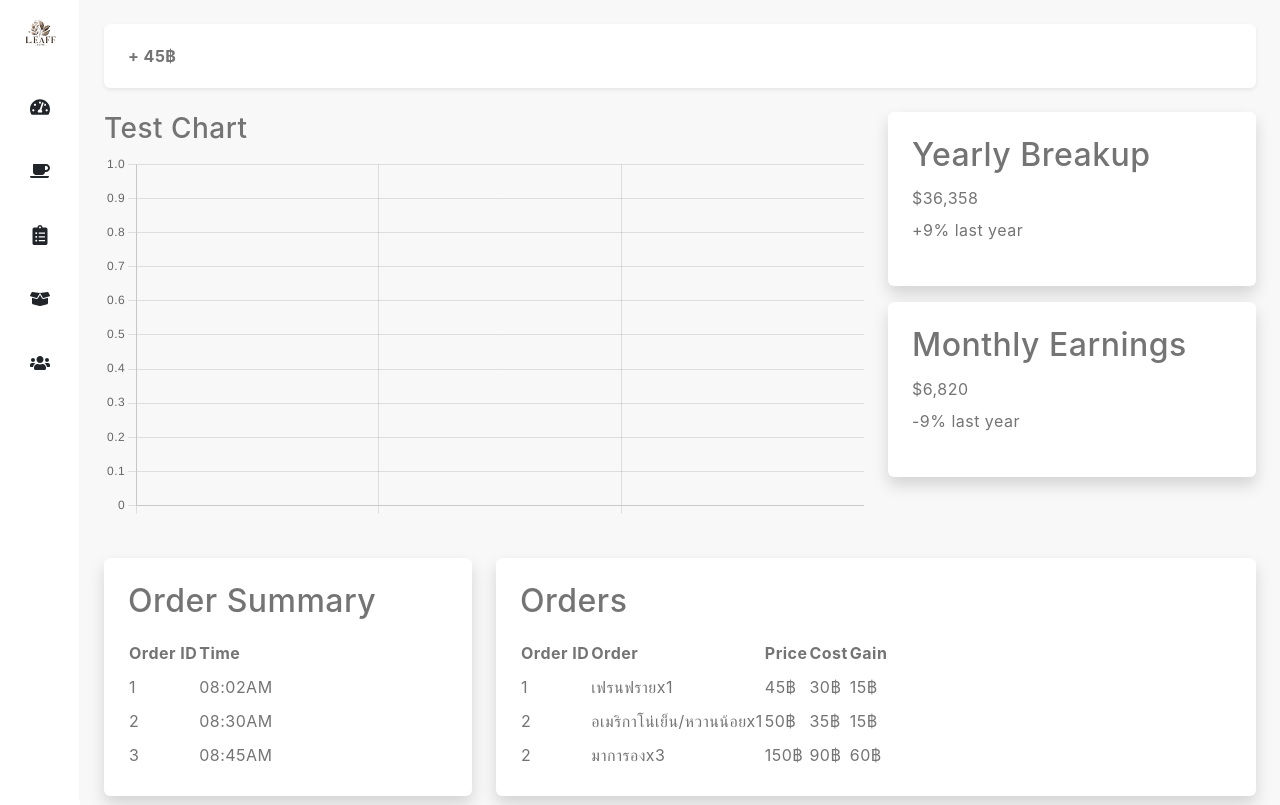
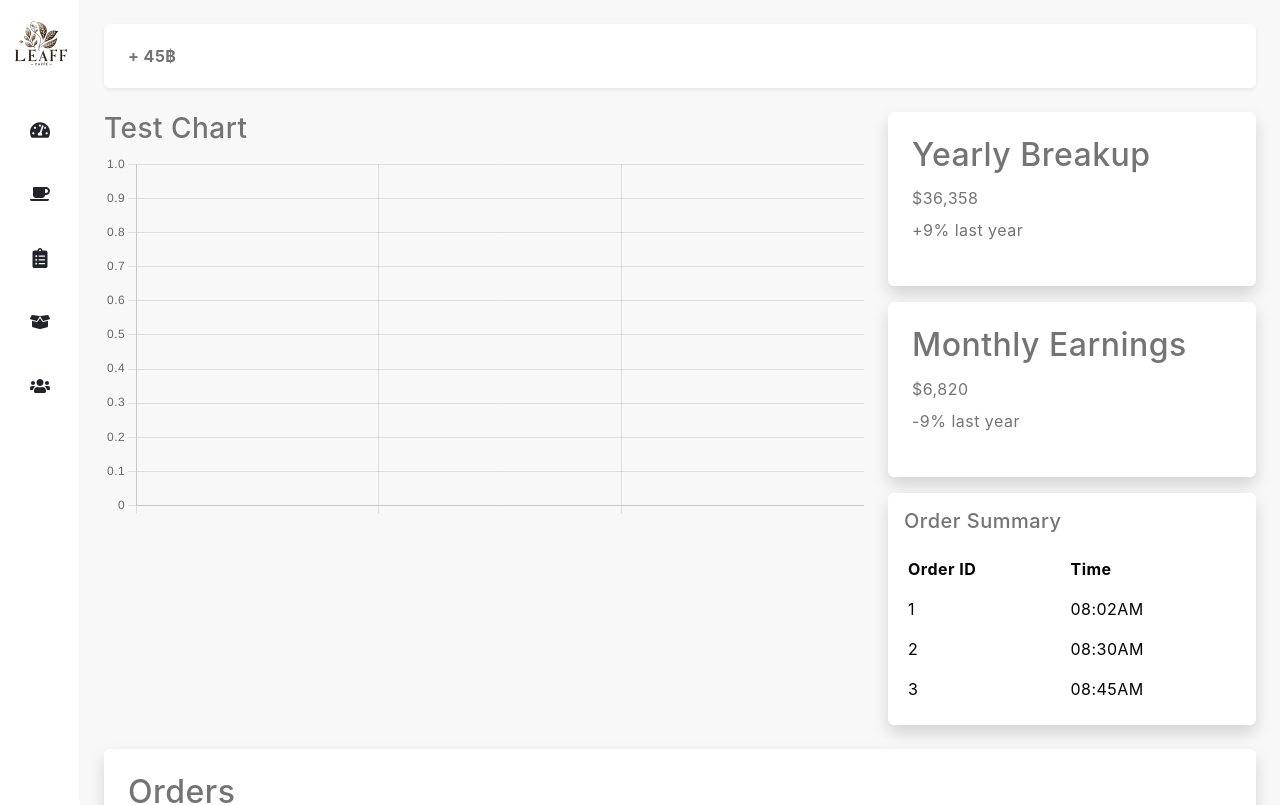
Before and after one commit to imnotppee/coffee-shop-react, a React (Vite) app in the folder frontend/: page /dashboardpage in a window 1280 px wide. Shown: the top 805 px of the page. Built offline with nearby package versions, Linux system fonts and the light colour scheme.

Commit message:
edit some dashboard

```diff
--- a/frontend/src/components/Dashboard/OrderSummary.jsx
+++ b/frontend/src/components/Dashboard/OrderSummary.jsx
@@ -2,19 +2,28 @@ import React from 'react';
 
 const OrderSummary = () => {
   return (
-      <div className="bg-white p-4 rounded shadow">
-        <h2 className="text-sm font-semibold mb-3">Order Summary</h2>
-        <table className="table-auto w-full text-sm">
+    <div className="bg-white rounded shadow p-3 h-100 d-flex flex-column">
+      <h5 className="mb-3">Order Summary</h5>
+      <table className="table table-sm table-borderless mb-0">
         <thead>
-            <tr className="text-left">
+          <tr>
             <th>Order ID</th>
             <th>Time</th>
           </tr>
         </thead>
         <tbody>
-            <tr><td>1</td><td>08:02AM</td></tr>
-            <tr><td>2</td><td>08:30AM</td></tr>
-            <tr><td>3</td><td>08:45AM</td></tr>
+          <tr>
+            <td>1</td>
+            <td>08:02AM</td>
+          </tr>
+          <tr>
+            <td>2</td>
+            <td>08:30AM</td>
+          </tr>
+          <tr>
+            <td>3</td>
+            <td>08:45AM</td>
+          </tr>
         </tbody>
       </table>
     </div>
--- a/frontend/src/components/Sidebar/Sidebar.jsx
+++ b/frontend/src/components/Sidebar/Sidebar.jsx
@@ -17,7 +17,7 @@ const Sidebar = () => {
     >
       {/* โลโก้เล็ก */}
       <div className="mb-4">
-        <img src={logo} alt="Logo" style={{ width: '40px', height: 'auto' }} />
+        <img src={logo} alt="Logo" style={{ width: '70px', height: 'auto' }} />
       </div>
 
       {/* เมนูไอคอนแนวตั้ง */}
--- a/frontend/src/pages/DashboardPage.jsx
+++ b/frontend/src/pages/DashboardPage.jsx
@@ -11,7 +11,7 @@ const DashboardPage = () => {
     <div className="d-flex">
       <Sidebar />
       <main className="flex-grow-1 bg-light p-4" style={{ marginLeft: '80px' }}>
-        {/* Top bar with icons */}
+        {/* Top Bar */}
         <div className="d-flex justify-content-between align-items-center bg-white rounded p-3 mb-4 shadow-sm">
           <div className="d-flex align-items-center">
             <i className="bi bi-bell me-2"></i>
@@ -20,21 +20,32 @@ const DashboardPage = () => {
           <i className="bi bi-person-circle fs-4"></i>
         </div>
 
+        {/* Main Chart + Right Column */}
         <div className="row mb-4">
-          <div className="col-md-8 mb-4 mb-md-0">
-            <SalesOverview />
+          {/* Left: Chart */}
+          <div className="col-md-8">
+            <div className="h-100">
+              <SalesOverview />
+            </div>
           </div>
-          <div className="col-md-4 d-flex flex-column gap-3">
-            <YearlyBreakup />
-            <MonthlyEarnings />
+
+          {/* Right: 3 stacked cards */}
+          <div className="col-md-4 d-flex flex-column justify-content-between" style={{ height: '100%' }}>
+            <div className="mb-3">
+              <YearlyBreakup />
+            </div>
+            <div className="mb-3">
+              <MonthlyEarnings />
+            </div>
+            <div>
+              <OrderSummary />
+            </div>
           </div>
         </div>
 
+        {/* Bottom table */}
         <div className="row">
-          <div className="col-md-4 mb-4">
-            <OrderSummary />
-          </div>
-          <div className="col-md-8">
+          <div className="col-md-12">
             <OrderTable />
           </div>
         </div>
```
Lines whose indentation alone changed are shown as unchanged.
